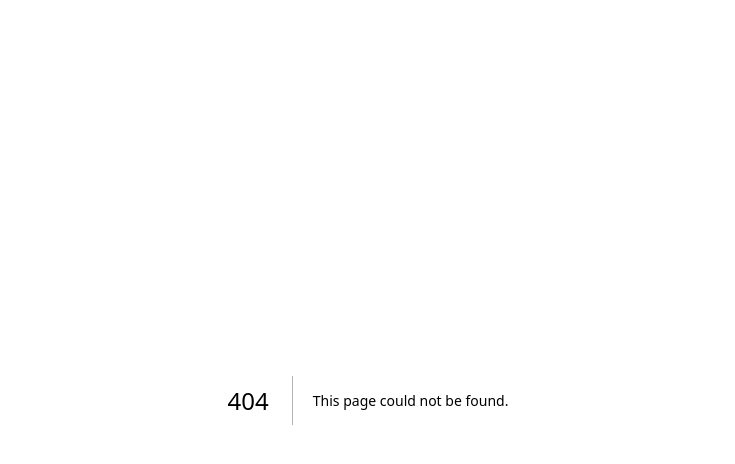
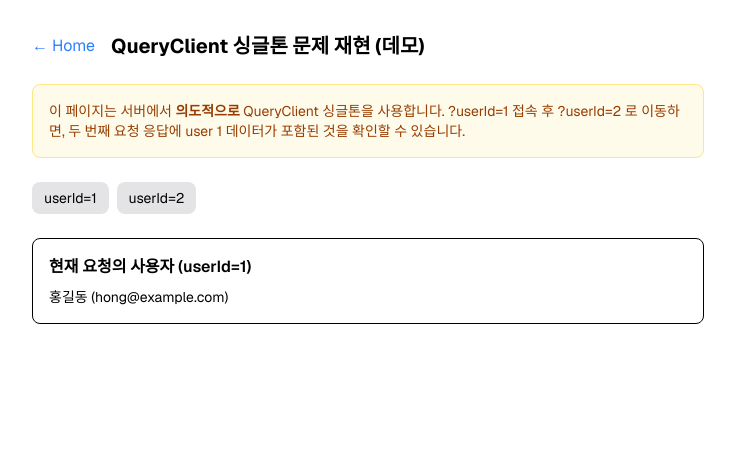
Before and after one commit to JeonB/next-16-training, a Next.js app: page /query-client-singleton-demo in a window 1280 px wide. Before the commit this address had no page. Shown: the top 464 px of the page, without its empty margins (272-1007 px from the left). Built offline with nearby package versions, Linux system fonts and the light colour scheme.

Commit message:
Feat: QueryClient 싱글톤 문제 정리, useQueries 예시 추가

```diff
--- a/app/page.tsx
+++ b/app/page.tsx
@@ -52,6 +52,9 @@ export default function Home() {
         <Link className="text-blue-500" href="/memory-leak-demo">
           [데모] 서버 메모리 누수 점검
         </Link>
+        <Link className="text-blue-500" href="/query-client-singleton-demo">
+          [데모] QueryClient 싱글톤 문제 재현
+        </Link>
       </main>
     </div>
   );
--- /dev/null
+++ b/app/query-client-singleton-demo/page.tsx
@@ -0,0 +1,99 @@
+/**
+ * [데모 전용] QueryClient 싱글톤 사용 시 "다른 사용자 데이터 유출" 재현
+ *
+ * 프로덕션 사용 금지. 서버에서만 의도적으로 싱글톤을 사용합니다.
+ *
+ * 재현 방법:
+ * 1. ?userId=1 로 접속
+ * 2. 같은 브라우저에서 ?userId=2 로 이동 (또는 새 탭에서 ?userId=2)
+ * 3. 두 번째 요청 화면에 "이 요청에 포함된 다른 사용자 데이터"로 user 1이 노출됨
+ */
+
+import Link from "next/link";
+import { getSingletonQueryClient } from "@/lib/demo/singleton-query-client";
+import { getUserById } from "@/lib/actions/user-actions";
+import { HydrationBoundary, dehydrate } from "@tanstack/react-query";
+import { SingletonDemoClient, DEMO_QUERY_KEY_PREFIX } from "./singleton-demo-client";
+import type { DemoUser } from "./singleton-demo-client";
+
+type PageProps = {
+  searchParams: Promise<Record<string, string | undefined>>;
+};
+
+async function getDemoUser(userId: string): Promise<DemoUser> {
+  const u = await getUserById(userId);
+  return { id: u.id, name: u.name, email: u.email };
+}
+
+export default async function QueryClientSingletonDemoPage({
+  searchParams,
+}: PageProps) {
+  const params = await searchParams;
+  const userId = params.userId ?? "1";
+
+  const queryClient = getSingletonQueryClient();
+
+  await queryClient.prefetchQuery({
+    queryKey: [DEMO_QUERY_KEY_PREFIX, userId],
+    queryFn: () => getDemoUser(userId),
+  });
+
+  const cache = queryClient.getQueryCache();
+  const allQueries = cache.getAll();
+  const leakedUsers: DemoUser[] = [];
+
+  for (const query of allQueries) {
+    const key = query.queryKey;
+    if (
+      Array.isArray(key) &&
+      key[0] === DEMO_QUERY_KEY_PREFIX &&
+      key[1] !== userId &&
+      typeof key[1] === "string"
+    ) {
+      const data = query.state.data as DemoUser | undefined;
+      if (data && data.id && data.name && data.email) {
+        leakedUsers.push(data);
+      }
+    }
+  }
+
+  return (
+    <div className="min-h-screen p-8 font-sans">
+      <div className="mx-auto max-w-2xl space-y-6">
+        <div className="flex items-center gap-4">
+          <Link className="text-blue-500 hover:underline" href="/">
+            ← Home
+          </Link>
+          <h1 className="text-xl font-bold">QueryClient 싱글톤 문제 재현 (데모)</h1>
+        </div>
+
+        <div className="rounded-lg border border-amber-200 bg-amber-50 p-4">
+          <p className="text-sm text-amber-800">
+            이 페이지는 서버에서 <strong>의도적으로</strong> QueryClient 싱글톤을
+            사용합니다. ?userId=1 접속 후 ?userId=2 로 이동하면, 두 번째 요청
+            응답에 user 1 데이터가 포함된 것을 확인할 수 있습니다.
+          </p>
+        </div>
+
+        <div className="flex gap-2">
+          <Link
+            href="/query-client-singleton-demo?userId=1"
+            className="rounded bg-zinc-200 px-3 py-1.5 text-sm hover:bg-zinc-300"
+          >
+            userId=1
+          </Link>
+          <Link
+            href="/query-client-singleton-demo?userId=2"
+            className="rounded bg-zinc-200 px-3 py-1.5 text-sm hover:bg-zinc-300"
+          >
+            userId=2
+          </Link>
+        </div>
+
+        <HydrationBoundary state={dehydrate(queryClient)}>
+          <SingletonDemoClient currentUserId={userId} leakedUsers={leakedUsers} />
+        </HydrationBoundary>
+      </div>
+    </div>
+  );
+}
--- /dev/null
+++ b/app/query-client-singleton-demo/singleton-demo-client.tsx
@@ -0,0 +1,67 @@
+"use client";
+
+import { useQuery } from "@tanstack/react-query";
+
+const DEMO_QUERY_KEY_PREFIX = "singleton-demo-user";
+
+export type DemoUser = { id: string; name: string; email: string };
+
+type SingletonDemoClientProps = {
+  currentUserId: string;
+  leakedUsers: DemoUser[];
+};
+
+export function SingletonDemoClient({
+  currentUserId,
+  leakedUsers,
+}: SingletonDemoClientProps) {
+  const { data: currentUser, isLoading, isError } = useQuery({
+    queryKey: [DEMO_QUERY_KEY_PREFIX, currentUserId],
+    queryFn: () => fetchDemoUser(currentUserId),
+    staleTime: 60 * 1000,
+  });
+
+  return (
+    <div className="space-y-4">
+      <section className="rounded-lg border bg-white p-4">
+        <h3 className="mb-2 font-semibold">현재 요청의 사용자 (userId={currentUserId})</h3>
+        {isLoading && <p className="text-sm text-zinc-500">로딩 중...</p>}
+        {isError && <p className="text-sm text-red-600">로드 실패</p>}
+        {currentUser && (
+          <p className="text-sm">
+            {currentUser.name} ({currentUser.email})
+          </p>
+        )}
+      </section>
+
+      {leakedUsers.length > 0 && (
+        <section className="rounded-lg border-2 border-amber-300 bg-amber-50 p-4">
+          <h3 className="mb-2 font-semibold text-amber-800">
+            ⚠️ 이 요청에 포함된 다른 사용자 데이터 (싱글톤 캐시 유출)
+          </h3>
+          <p className="mb-2 text-sm text-amber-800">
+            서버에서 QueryClient를 싱글톤으로 쓰면, 이전 요청의 캐시가 그대로 남아
+            dehydrate 시 함께 직렬화되어 이 요청의 HTML/페이로드에 포함됩니다.
+          </p>
+          <ul className="list-disc list-inside space-y-1 text-sm text-amber-900">
+            {leakedUsers.map((u) => (
+              <li key={u.id}>
+                {u.name} (id: {u.id}, {u.email})
+              </li>
+            ))}
+          </ul>
+        </section>
+      )}
+    </div>
+  );
+}
+
+async function fetchDemoUser(userId: string): Promise<DemoUser> {
+  const res = await fetch(`/api/users/${userId}`);
+  if (!res.ok) throw new Error("Failed to fetch user");
+  const json = await res.json();
+  const user = json.data;
+  return { id: user.id, name: user.name, email: user.email };
+}
+
+export { DEMO_QUERY_KEY_PREFIX };
--- a/app/react-query-advanced/page.tsx
+++ b/app/react-query-advanced/page.tsx
@@ -1,5 +1,6 @@
 import { InfiniteQueriesDemo } from "./infinite-queries-demo";
 import { ParallelQueriesDemo } from "./parallel-queries-demo";
+import { UseQueriesMinimalExample } from "./use-queries-minimal-example";
 import { DependentQueriesDemo } from "./dependent-queries-demo";
 import { PrefetchingDemo } from "./prefetching-demo";
 import { SuspenseIntegrationDemo } from "./suspense-integration-demo";
@@ -45,6 +46,10 @@ export default function ReactQueryAdvancedPage() {
             <code className="bg-gray-100 px-1 rounded">useQueries</code>를 사용하여
             여러 쿼리를 동시에 실행하고 관리합니다.
           </p>
+          <div className="mb-8">
+            <h3 className="text-lg font-semibold mb-3">따라하기: useQueries 최소 예제</h3>
+            <UseQueriesMinimalExample />
+          </div>
           <ParallelQueriesDemo />
         </section>
 
--- /dev/null
+++ b/app/react-query-advanced/use-queries-minimal-example.tsx
@@ -0,0 +1,74 @@
+"use client";
+
+import { useQueries } from "@tanstack/react-query";
+
+/**
+ * useQueries 최소 예제 (TanStack Query v5 / 2026 기준)
+ *
+ * 따라 하기용: id 목록에 대해 병렬로 fetch 후 결과 배열로 다루는 패턴
+ *
+ * @example
+ * const ids = [1, 2, 3];
+ * const results = useQueries({
+ *   queries: ids.map((id) => ({
+ *     queryKey: ["item", id],
+ *     queryFn: () => fetch(`/api/items/${id}`).then((r) => r.json()),
+ *   })),
+ * });
+ * // results[0].data, results[0].isLoading, results[0].isError ...
+ */
+
+interface Item {
+  id: number;
+  label: string;
+}
+
+async function fetchItem(id: number): Promise<Item> {
+  await new Promise((r) => setTimeout(r, 300 + Math.random() * 400));
+  return { id, label: `Item ${id}` };
+}
+
+const IDS = [1, 2, 3];
+
+export function UseQueriesMinimalExample() {
+  const results = useQueries({
+    queries: IDS.map((id) => ({
+      queryKey: ["item", id] as const,
+      queryFn: () => fetchItem(id),
+    })),
+  });
+
+  const isLoading = results.some((r) => r.isLoading);
+  const error = results.find((r) => r.isError);
+
+  return (
+    <div className="space-y-3 rounded-lg border bg-white p-4">
+      <h4 className="font-semibold">useQueries 최소 예제</h4>
+      <p className="text-sm text-zinc-600">
+        id 목록 [1, 2, 3]에 대해 병렬로 fetch하고, 각 결과를 배열로 다룹니다.
+      </p>
+      {isLoading && <p className="text-sm text-blue-600">로딩 중...</p>}
+      {error && (
+        <p className="text-sm text-red-600">
+          오류: {error.error instanceof Error ? error.error.message : "Unknown"}
+        </p>
+      )}
+      <ul className="list-disc list-inside text-sm">
+        {results.map((r, i) => (
+          <li key={IDS[i]}>
+            {r.data ? r.data.label : r.isLoading ? "..." : "-"}
+          </li>
+        ))}
+      </ul>
+      <pre className="overflow-x-auto rounded bg-zinc-100 p-2 text-xs">
+        {`const results = useQueries({
+  queries: ids.map((id) => ({
+    queryKey: ["item", id],
+    queryFn: () => fetchItem(id),
+  })),
+});
+// results[0].data, results[0].isLoading, ...`}
+      </pre>
+    </div>
+  );
+}
--- /dev/null
+++ b/lib/demo/singleton-query-client.ts
@@ -0,0 +1,34 @@
+/**
+ * [데모 전용] 서버에서도 싱글톤으로 재사용하는 QueryClient
+ *
+ * 프로덕션 사용 금지. 서버는 매 요청마다 새 QueryClient를 써야 합니다.
+ * 이 모듈은 "싱글톤 사용 시 문제" 재현용입니다.
+ *
+ * @see app/query-client-singleton-demo/page.tsx
+ */
+
+import { QueryClient } from "@tanstack/react-query";
+
+function makeQueryClient() {
+  return new QueryClient({
+    defaultOptions: {
+      queries: {
+        staleTime: 60 * 1000,
+        gcTime: 30 * 60 * 1000,
+      },
+    },
+  });
+}
+
+let singletonQueryClient: QueryClient | undefined = undefined;
+
+/**
+ * 서버/클라이언트 모두 동일한 인스턴스를 재사용합니다.
+ * 서버에서 사용 시 요청 간 캐시가 공유되어 다른 사용자 데이터가 유출될 수 있습니다.
+ */
+export function getSingletonQueryClient(): QueryClient {
+  if (!singletonQueryClient) {
+    singletonQueryClient = makeQueryClient();
+  }
+  return singletonQueryClient;
+}
```
Also changed, not shown: 1 other file (tests, documents, lock files or other folders).
